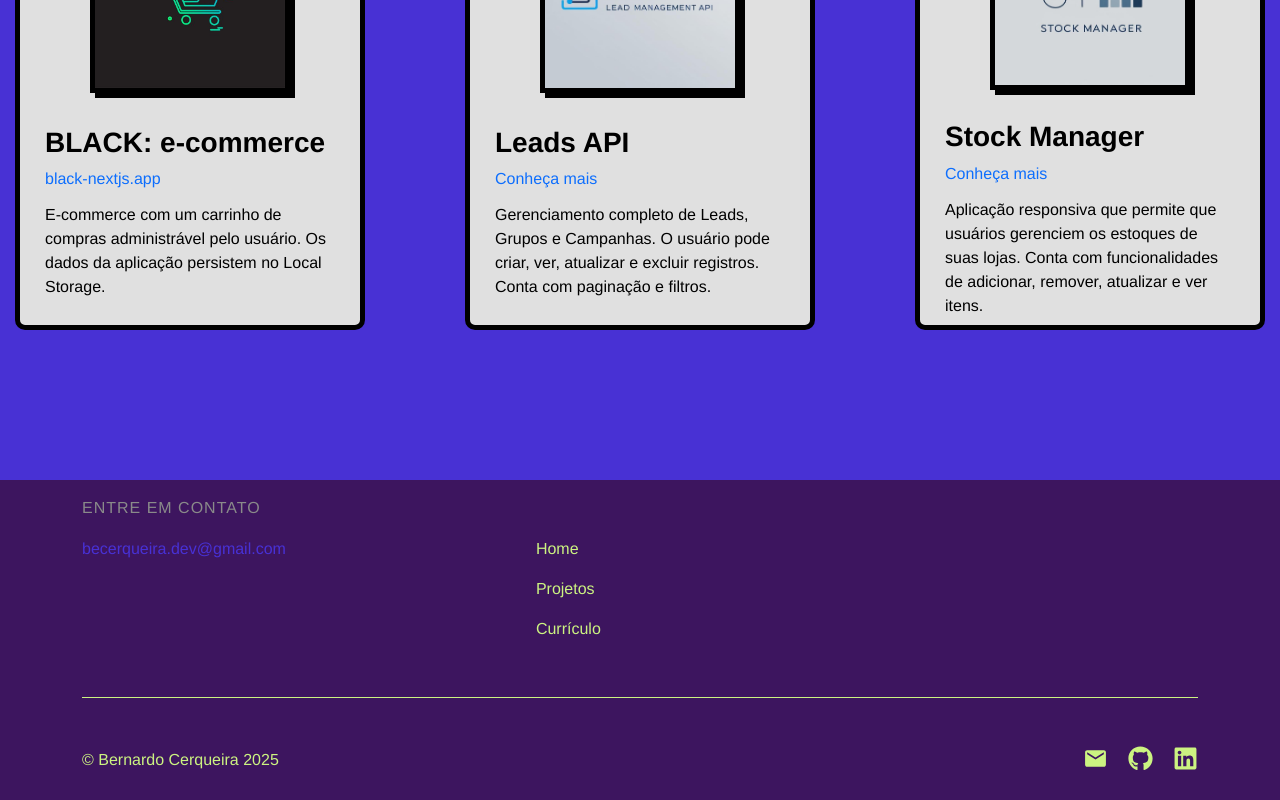
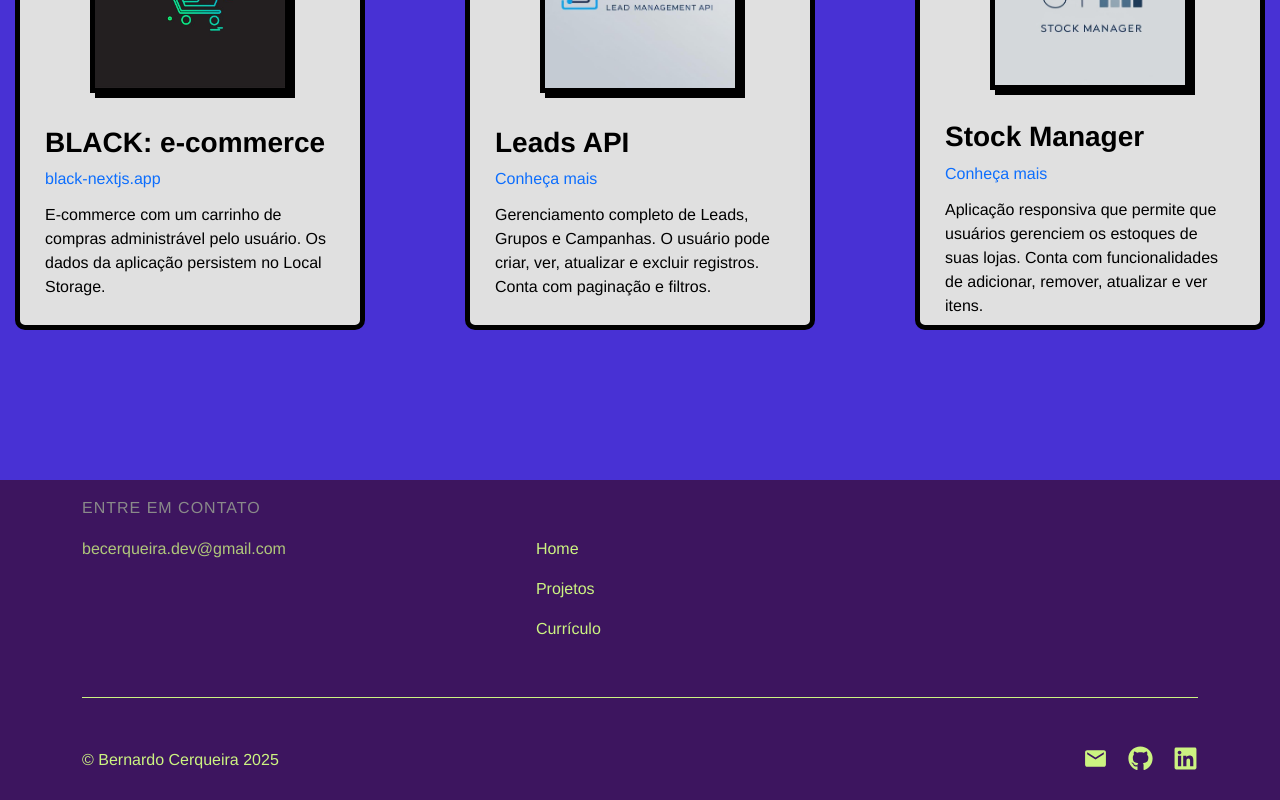
Before and after one commit to BernardoCerqueira/portfolio, a Next.js app: page / in a window 1280 px wide. In both pictures the pointer is over the element "becerqueira.dev@gmail.com". Shown: the part 2563-3363 px from the top of the page. Built offline with nearby package versions, Linux system fonts and the light colour scheme.

Commit message:
Mudança hover email do footer

```diff
--- a/src/components/mainPage/ExtendedFooter/ExtendedFooter.module.scss
+++ b/src/components/mainPage/ExtendedFooter/ExtendedFooter.module.scss
@@ -32,7 +32,7 @@
         transition: all .5s;
 
         &:hover{
-            color: colors.$blue;
+            filter: opacity(0.8);
         }
     }
 
```
Also changed, not shown: planejamento.txt.
